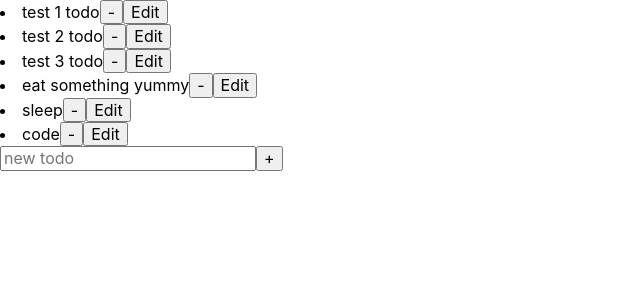
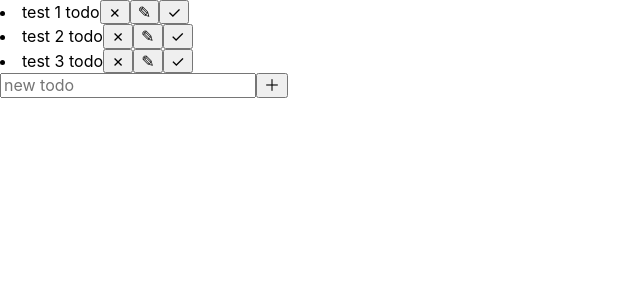
Before and after one commit to b-juravic/todo-app, a React (Create React App) app: page / in a window 1280 px wide. Shown: the top 300 px of the page, without its empty margins (0-640 px from the left). Built offline with nearby package versions, Linux system fonts and the light colour scheme; data requests are answered from the project's data file.

Commit message:
Added functionality to toggle todo status between pending and complete

```diff
--- a/db.json
+++ b/db.json
@@ -2,27 +2,18 @@
   "todos": [
     {
       "id": "test-1-2-3-4",
-      "todo": "test 1 todo"
+      "todo": "test 1 todo",
+      "status": "pending"
     },
     {
       "id": "test-4-5-6-7",
-      "todo": "test 2 todo"
+      "todo": "test 2 todo",
+      "status": "pending"
     },
     {
       "id": "test-8-9-10-11",
-      "todo": "test 3 todo"
-    },
-    {
-      "id": "72614ac6-e449-48e9-9a33-a2f47b3bfcf8",
-      "todo": "eat something yummy"
-    },
-    {
-      "id": "37eece01-4819-4da4-b44c-adbcc35252e9",
-      "todo": "sleep"
-    },
-    {
-      "id": "b56a2ae3-7381-4ecb-9337-b88e3eedbc61",
-      "todo": "code"
+      "todo": "test 3 todo",
+      "status": "pending"
     }
   ]
 }
--- a/src/AddTodoForm.js
+++ b/src/AddTodoForm.js
@@ -12,7 +12,6 @@ import { v4 as uuid } from "uuid";
  *
  * App -> TodoList -> AddTodoForm
  */
-
 function AddTodoForm({ addNewTodo }) {
   const [todo, setTodo] = useState("");
 
@@ -23,8 +22,8 @@ function AddTodoForm({ addNewTodo }) {
   function handleSubmit(evt) {
     evt.preventDefault();
 
-    // create todo object and add unique id
-    const newTodo = { id: uuid(), todo };
+    // create todo object, add unique id and status
+    const newTodo = { id: uuid(), todo, status: "pending" };
 
     addNewTodo(newTodo);
     setTodo("");
@@ -41,7 +40,8 @@ function AddTodoForm({ addNewTodo }) {
         onChange={handleChange}
         >
       </input>
-      <button>+</button>
+      {/* using plus unicode character */}
+      <button>&#65291;</button>
     </form>
   );
 }
--- a/src/EditTodoForm.js
+++ b/src/EditTodoForm.js
@@ -6,14 +6,14 @@ import React, { useState } from "react";
  * Props
  * -- id: "" todo unique id
  * -- currentTodo: "" existing todo value
- * -- editTodo: function to add edit todo item
+ * -- editTodo: function to edit todo value
  *
  * State
  * -- todo: todo form value
  *
  * App -> TodoList -> TodoItem -> EditTodoForm
  */
-function EditTodoForm({ id, currentTodo, editTodo }) {
+function EditTodoForm({ id, currentTodo, updateTodo }) {
   const [todo, setTodo] = useState(currentTodo);
 
   function handleChange(evt) {
@@ -23,7 +23,7 @@ function EditTodoForm({ id, currentTodo, editTodo }) {
   function handleSubmit(evt) {
     evt.preventDefault();
 
-    editTodo({id, todo});
+    updateTodo({id, todo});
   }
 
   return (
@@ -37,7 +37,8 @@ function EditTodoForm({ id, currentTodo, editTodo }) {
         onChange={handleChange}
         >
       </input>
-      <button>+</button>
+      {/* using plus unicode character */}
+      <button>&#65291;</button>
     </form>
   );
 }
--- a/src/TodoItem.js
+++ b/src/TodoItem.js
@@ -9,16 +9,18 @@ import EditTodoForm from "./EditTodoForm";
  * -- editMode: boolean
  *
  * Props
- * -- id:  unique id string
- * -- toto:  todo string
- * -- editTodo: function to edit existing todo item
+ * -- id:  "" unique id
+ * -- toto:  "" todo value
+ * -- status: "" pending || complete
+ * -- updateTodo: function to edit existing todo value or toggle todo status
  * -- removeTodo: function to delete existing todo item
  *
  * App -> TodoList -> TodoItem
  */
 
-function TodoItem({ id, todo, editTodo, removeTodo }) {
+function TodoItem({ id, todo, status, updateTodo, removeTodo }) {
   const [editMode, setEditMode] = useState(false);
+  const [todoStatus, setTodoStatus] = useState(status);
 
   const handleDelete = removeTodo.bind(null, id);
 
@@ -26,15 +28,25 @@ function TodoItem({ id, todo, editTodo, removeTodo }) {
     setEditMode(true);
   }
 
+  function handleToggleStatus() {
+    let newStatus = status === "pending"
+      ? "complete"
+      : "pending";
+
+    updateTodo({id, todo, status: newStatus});
+  }
+
   return (
     <li id= {id} className="TodoItem">
     {editMode
-      ? <EditTodoForm id={id} currentTodo={todo} editTodo={editTodo} />
+      ? <EditTodoForm id={id} currentTodo={todo} updateTodo={updateTodo} />
       : <>
         <span>{todo}</span>
         <span>
-          <button onClick={handleDelete}>-</button>
-          <button onClick={handleEdit}>Edit</button>
+          {/* using X, pencil, and check mark unicode characters */}
+          <button onClick={handleDelete}>&#10007;</button>
+          <button onClick={handleEdit}>&#x270E;</button>
+          <button onClick={handleToggleStatus}>&#10003;</button>
         </span></>}
     </li>
   );
--- a/src/TodoList.js
+++ b/src/TodoList.js
@@ -38,7 +38,7 @@ function TodoList() {
     ]));
   }
 
-  /** edit todo and update state */
+  /** update todo or toggle todo status and update state */
   async function editTodo(data) {
     await updateTodo(data);
     setIsLoading(true);
@@ -60,13 +60,14 @@ function TodoList() {
     setIsLoading(false);
   }
 
-  const todoItems = todoList.map(({ id, todo }) => {
+  const todoItems = todoList.map(({ id, todo, status }) => {
     return (
       <TodoItem
         key={id}
         id={id}
         todo={todo}
-        editTodo={editTodo}
+        status={status}
+        updateTodo={editTodo}
         removeTodo={removeTodo}
       />
     );
--- a/src/api.js
+++ b/src/api.js
@@ -20,7 +20,7 @@ export async function deleteTodo(id) {
   await axios.delete(`${BASE_URL}/todos/${id}`);
 }
 
-/** Update existing item [PUT] */
+/** Update existing todo value or status [PATCH] */
 export async function updateTodo(data) {
-  await axios.put(`${BASE_URL}/todos/${data.id}`, data);
+  await axios.patch(`${BASE_URL}/todos/${data.id}`, data);
 }
```
